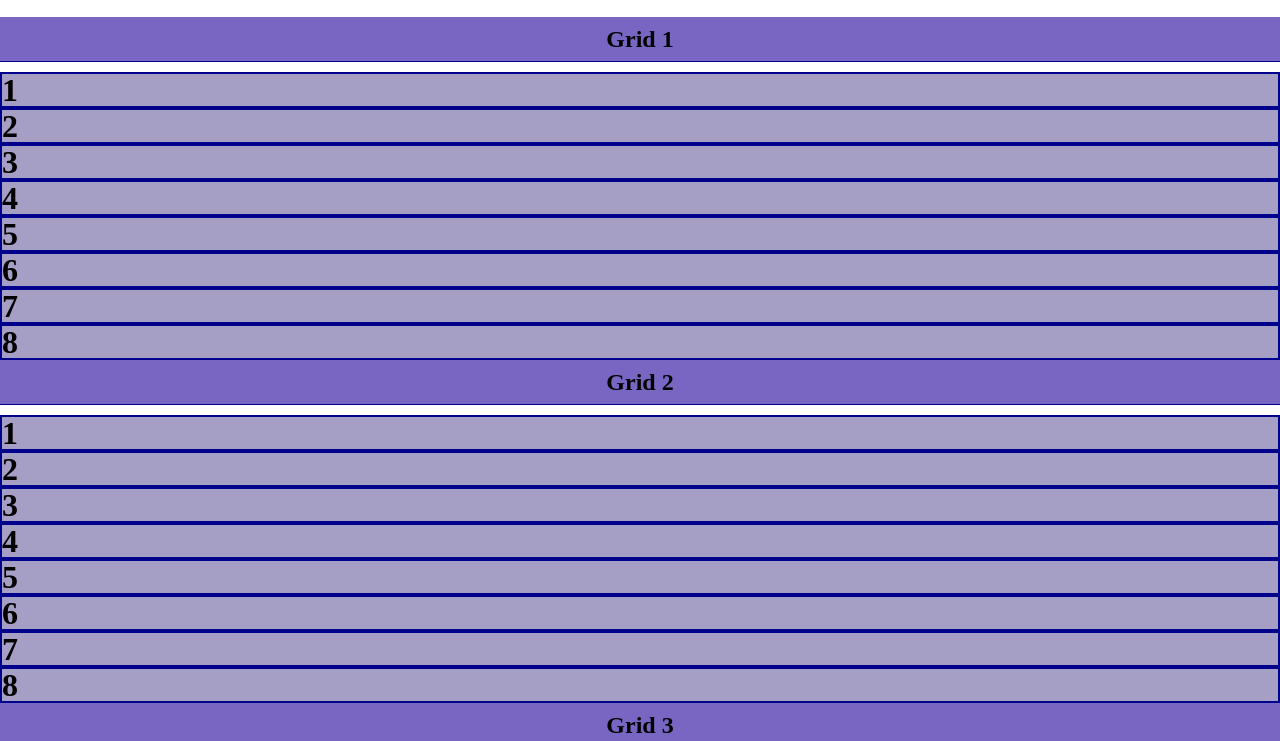
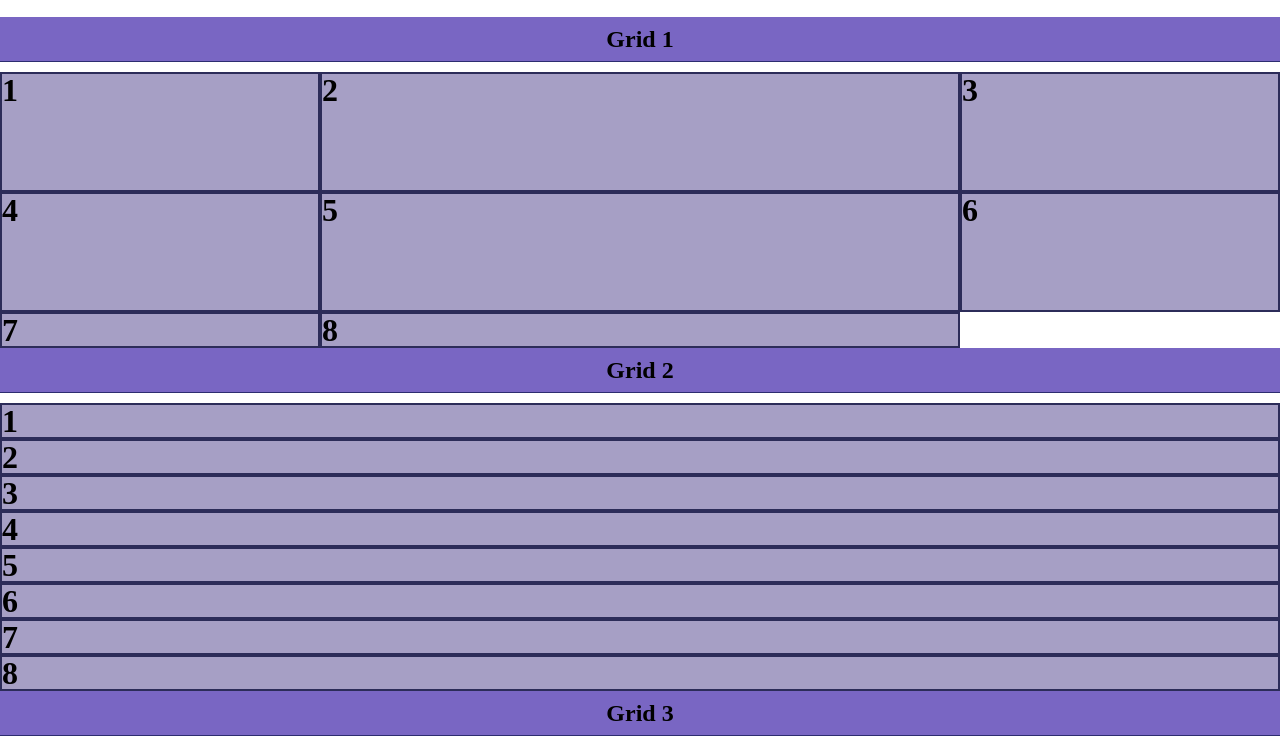
Before and after one commit to mora0293/Week-11, a plain HTML site: page index.html in a window 1280 px wide. Shown: the part 59-800 px from the top of the page. Drawn offline with Linux system fonts and the light colour scheme.

Commit message:
styles the first grid

```diff
--- a/css/main.css
+++ b/css/main.css
@@ -67,7 +67,7 @@ h2{
     text-align: center;
     padding: 10px;
     margin-bottom:10px;
-    border-bottom: 1px solid darkblue;
+    border-bottom: 1px solid rgb(45, 45, 112);
 
 }
 
@@ -75,6 +75,21 @@ article div {
     font-size: 32px;
     font-weight: bold;
     background-color: rgb(166, 159, 197);
-    border:2px solid darkblue
+    border:2px solid rgb(44, 44, 89)
 
 }
+/* *********************************************
+             GRID STYLE
+************************************************ */
+
+section.one article{
+    /* similar to display flex, you need to have a grid container with display:grid; */
+
+    display: grid;
+    /* tell the grid how many collumnsit should have fr stands for fraction and it means to use a part of the available space*/
+
+    grid-template-columns: 1fr 2fr 1fr;
+    /* you can also control rows- this example the 3 row won't have a defined height */
+
+    grid-template-rows: 120px 120px;
+}
```
